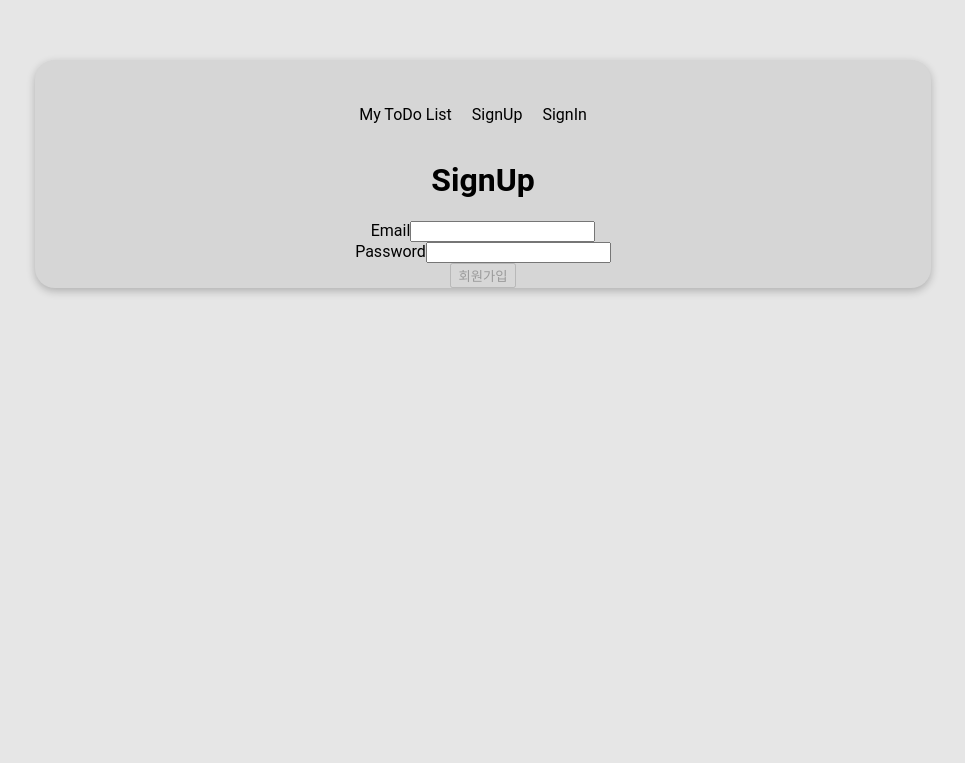
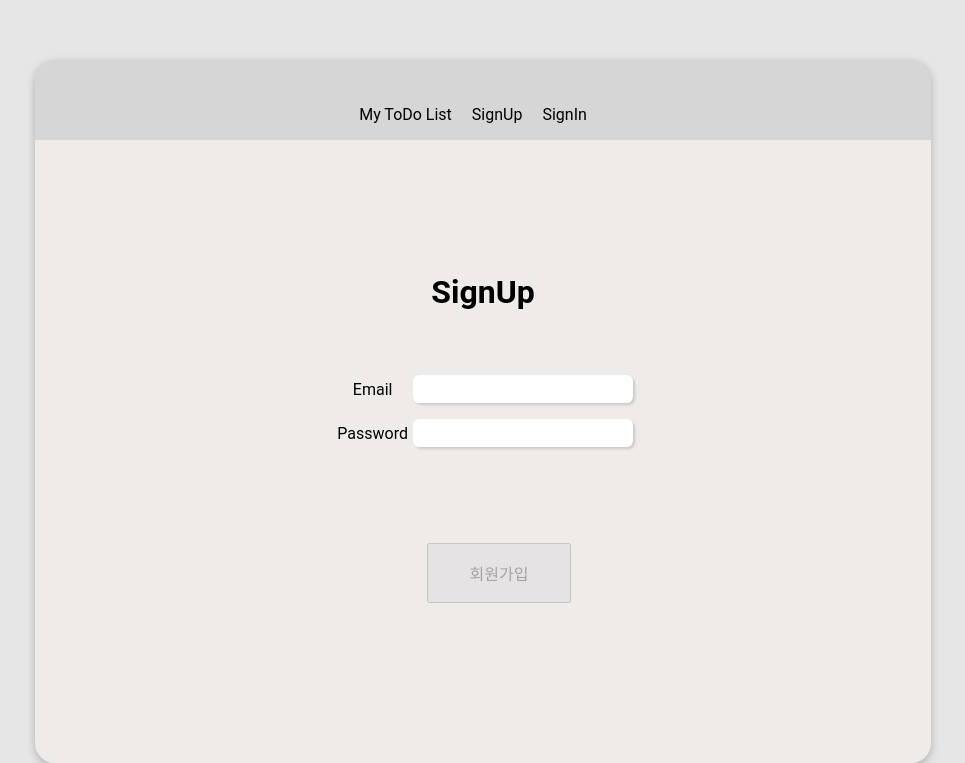
Before and after one commit to jiye-7/wanted-pre-onboarding-fe, a React (Create React App) app: page /signup in a window 1280 px wide. Shown: the part 119-882 px from the top of the page, without its empty margins (157-1122 px from the left). Before the commit the page ends 800 px from the top, so only its background shows below. Built offline with nearby package versions, Linux system fonts and the light colour scheme.

Commit message:
style: SignUp component

```diff
--- a/src/components/SignIn/SignIn.tsx
+++ b/src/components/SignIn/SignIn.tsx
@@ -6,34 +6,34 @@ import { Validation } from '../../lib/validation';
 import { FormValue, IUser } from '../../@types/types';
 import styled from 'styled-components';
 
-const Container = styled.div`
+export const Container = styled.div`
 	padding: 7rem 0 10rem;
 	background-color: #efebe9;
 	border-bottom-left-radius: 20px;
 	border-bottom-right-radius: 20px;
 `;
 
-const H1 = styled.h1`
+export const H1 = styled.h1`
 	margin-bottom: 4rem;
 `;
 
-const Form = styled.form`
+export const Form = styled.form`
 	margin: auto 0;
 	width: 100%;
 `;
 
-const Box = styled.div`
+export const Box = styled.div`
 	display: flex;
 	justify-content: center;
 	align-items: center;
 	margin-bottom: 1rem;
 `;
 
-const Label = styled.label`
+export const Label = styled.label`
 	width: 80px;
 `;
 
-const Input = styled.input`
+export const Input = styled.input`
 	width: 13rem;
 	padding: 0.4rem;
 	border: none;
@@ -42,7 +42,7 @@ const Input = styled.input`
 	background-color: #fff;
 `;
 
-const Button = styled.button`
+export const Button = styled.button`
 	width: 9rem;
 	padding: 1rem;
 	margin: 5rem 0 0 2rem;
--- a/src/components/SignUp/SignUp.tsx
+++ b/src/components/SignUp/SignUp.tsx
@@ -4,6 +4,7 @@ import { signUpUser } from '../../redux/actions/userAction';
 import { Validation } from '../../lib/validation';
 import { FormValue, IUser } from '../../@types/types';
 import { useNavigate } from 'react-router-dom';
+import { Container, H1, Form, Box, Label, Input, Button } from '../SignIn/SignIn';
 
 const SignUp = () => {
 	const dispatch = useDispatch();
@@ -43,22 +44,22 @@ const SignUp = () => {
 	};
 
 	return (
-		<>
-			<h1>SignUp</h1>
-			<form onSubmit={onValidationForm}>
-				<div>
-					<label htmlFor="email">Email</label>
-					<input id="email" type="email" value={email} onChange={handleChange} />
-				</div>
-				<div>
-					<label htmlFor="pw">Password</label>
-					<input id="pw" type="password" autoComplete="off" onChange={handleChange} />
-				</div>
-				<button type="button" disabled={!emailValid || !passwordValid} onClick={onValidationForm}>
+		<Container>
+			<H1>SignUp</H1>
+			<Form onSubmit={onValidationForm}>
+				<Box>
+					<Label htmlFor="email">Email</Label>
+					<Input id="email" type="email" value={email} onChange={handleChange} />
+				</Box>
+				<Box>
+					<Label htmlFor="pw">Password</Label>
+					<Input id="pw" type="password" autoComplete="off" onChange={handleChange} />
+				</Box>
+				<Button type="button" disabled={!emailValid || !passwordValid} onClick={onValidationForm}>
 					회원가입
-				</button>
-			</form>
-		</>
+				</Button>
+			</Form>
+		</Container>
 	);
 };
 
```
